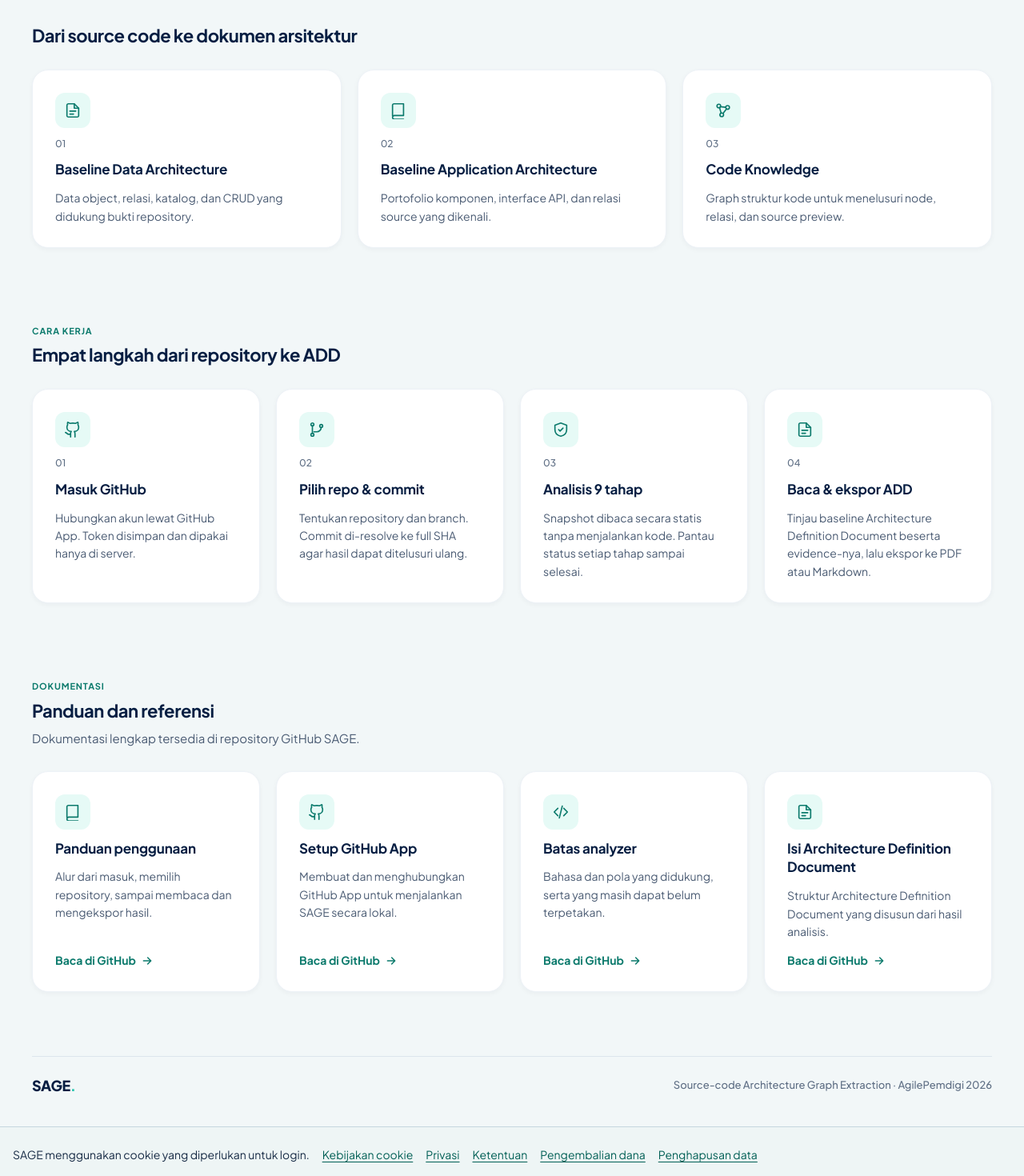
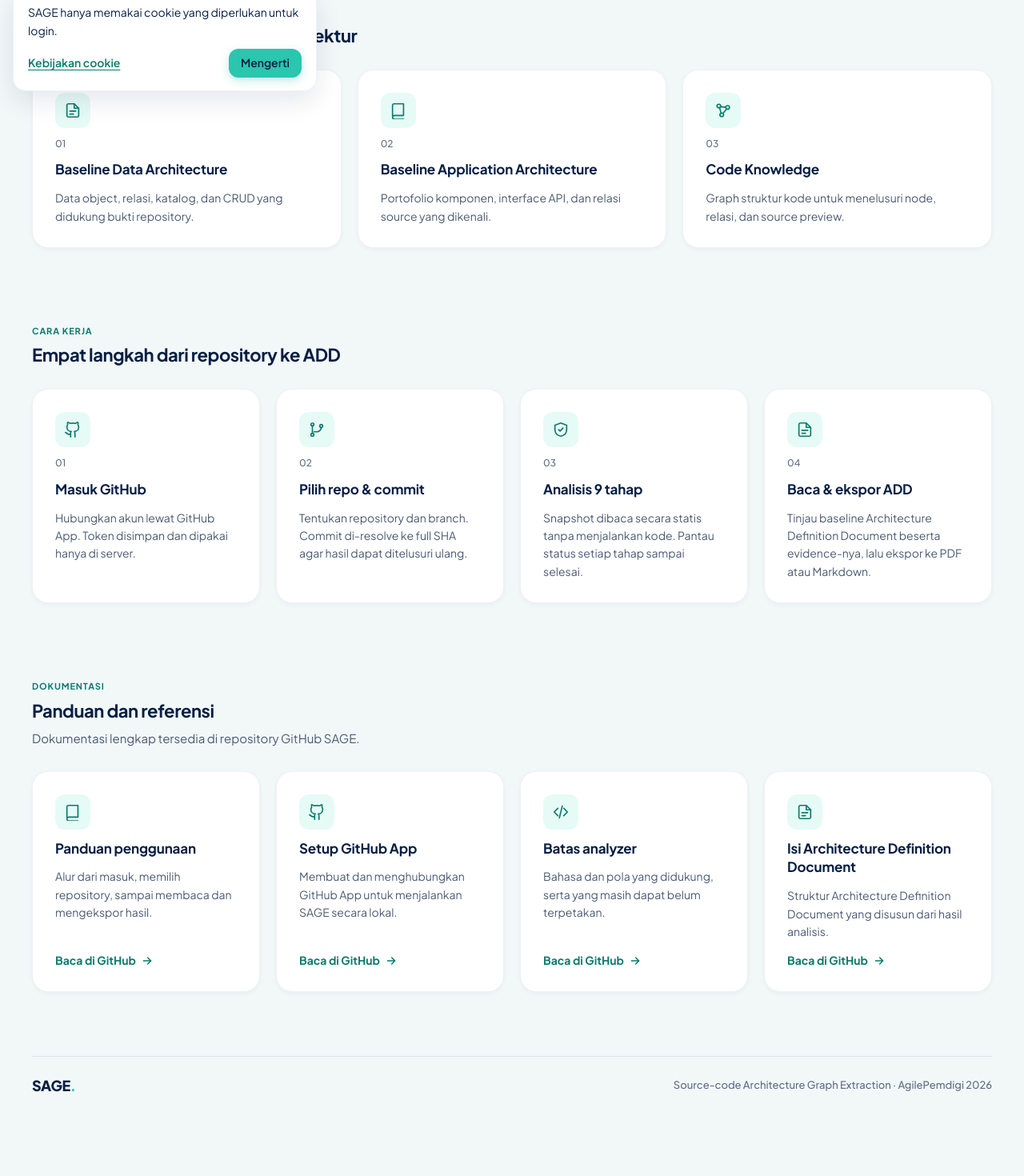
Before and after one commit to AgilePemdigi-2026/sage, a Next.js app in the folder apps/web/: page / in a window 1280 px wide. Shown: the part 670-2140 px from the top of the page at 80% size. After the commit the page ends 2078 px from the top, so only its background shows below. Built offline with nearby package versions, Linux system fonts and the light colour scheme.

Commit message:
feat(web): ganti bar cookie dengan kartu pemberitahuan melayang

```diff
--- a/apps/web/app/globals.css
+++ b/apps/web/app/globals.css
@@ -153,24 +153,3 @@ body {
 .sage-policies p, .sage-policies nav, .sage-policies section { margin-block-start: 1rem; }
 .sage-policies a { color: #005f55; text-decoration: underline; text-underline-offset: .2em; }
 .sage-policies a:focus-visible { outline: 2px solid #005f55; outline-offset: 4px; }
-
-.sage-policy-bar {
-  display: flex;
-  flex-wrap: wrap;
-  align-items: center;
-  gap: .5rem 1rem;
-  padding: .75rem max(1rem, env(safe-area-inset-right)) max(.75rem, env(safe-area-inset-bottom)) max(1rem, env(safe-area-inset-left));
-  background: #eef5f5;
-  color: #172b45;
-  border-top: 1px solid #c6d7df;
-  font-size: .875rem;
-}
-.sage-policy-bar a {
-  display: inline-flex;
-  align-items: center;
-  min-block-size: 44px;
-  color: #005f55;
-  text-decoration: underline;
-  text-underline-offset: .2em;
-}
-.sage-policy-bar a:focus-visible { outline: 2px solid #005f55; outline-offset: 3px; }
--- a/apps/web/app/layout.tsx
+++ b/apps/web/app/layout.tsx
@@ -1,5 +1,4 @@
 import type { Metadata } from "next";
-import Link from "next/link";
 import "@fontsource/plus-jakarta-sans/400.css";
 import "@fontsource/plus-jakarta-sans/500.css";
 import "@fontsource/plus-jakarta-sans/600.css";
@@ -7,6 +6,7 @@ import "@fontsource/plus-jakarta-sans/700.css";
 import "@fontsource/plus-jakarta-sans/800.css";
 import "./globals.css";
 import { AccountProvider } from "../components/design-system/account-context.tsx";
+import { CookieNotice } from "../components/design-system/ui.tsx";
 import { readHeaderAccount } from "../lib/auth/header-account.ts";
 
 export const metadata: Metadata = {
@@ -22,14 +22,7 @@ export default async function RootLayout({ children }: Readonly<{ children: Reac
       <body>
         <AccountProvider account={account}>
           {children}
-          <aside className="sage-policy-bar" aria-label="Cookie dan kebijakan SAGE" data-print-hide>
-            <span>SAGE menggunakan cookie yang diperlukan untuk login.</span>
-            <Link href="/policies#cookie">Kebijakan cookie</Link>
-            <Link href="/policies#privasi">Privasi</Link>
-            <Link href="/policies#ketentuan">Ketentuan</Link>
-            <Link href="/policies#pengembalian-dana">Pengembalian dana</Link>
-            <Link href="/policies#penghapusan">Penghapusan data</Link>
-          </aside>
+          <CookieNotice />
         </AccountProvider>
       </body>
     </html>
--- a/apps/web/components/design-system/ui.module.css
+++ b/apps/web/components/design-system/ui.module.css
@@ -81,6 +81,7 @@
   font-size: var(--text-button); line-height: var(--text-button--line-height); font-weight: 600;
 }
 .button_lg { height: 52px; padding: 0 26px; font-size: 15px; }
+.button_sm { height: 36px; padding: 0 14px; gap: 6px; }
 .button_primary { color: var(--color-ink); background: var(--color-teal-500); box-shadow: var(--shadow-teal); }
 .button_primary:hover:not(:disabled) { background: var(--color-teal-600); }
 .button_secondary { color: var(--color-ink); background: var(--color-surface); border-color: var(--color-border); box-shadow: 0 2px 3px rgb(15 23 42 / 4%); }
@@ -376,3 +377,34 @@ button.pill:disabled { cursor: not-allowed; opacity: .6; }
   .breadcrumbBack { display: inline-flex; gap: 6px; }
   .breadcrumbFull { display: none; }
 }
+
+/* ── Pemberitahuan cookie: kartu melayang kiri bawah ─────────────── */
+.cookieNotice {
+  position: fixed; left: 16px; bottom: max(16px, env(safe-area-inset-bottom)); z-index: 60;
+  display: grid; gap: 12px; width: calc(100% - 32px); max-width: 380px; padding: 16px 18px;
+  border: 1px solid var(--color-border-soft); border-radius: 16px; background: var(--color-surface); box-shadow: var(--shadow-pop);
+  color: var(--color-ink); font-family: var(--font-sans);
+  animation: cookieIn var(--duration-base) var(--ease-out-soft);
+}
+.cookieNotice *, .cookieNotice *::before, .cookieNotice *::after { box-sizing: border-box; }
+.cookieNotice p { margin: 0; font-size: var(--text-body-sm); line-height: var(--text-body-sm--line-height); }
+.cookieNoticeActions { display: flex; align-items: center; justify-content: space-between; gap: 12px; }
+.cookieNoticeActions a {
+  color: var(--color-teal-700); font-size: var(--text-body-sm); line-height: 1.4; font-weight: 600;
+  text-decoration: underline; text-underline-offset: 3px;
+}
+.cookieNotice :is(a, button):focus-visible { outline: 2px solid var(--color-teal-500); outline-offset: 2px; }
+.cookieNotice button { font-family: inherit; }
+@keyframes cookieIn { from { opacity: 0; transform: translateY(8px); } to { opacity: 1; transform: none; } }
+@media (max-width: 560px) {
+  .cookieNotice {
+    left: 12px; right: 12px; bottom: max(12px, env(safe-area-inset-bottom)); width: auto; max-width: none;
+    grid-template-columns: minmax(0, 1fr) auto; align-items: center; gap: 4px 12px; padding: 12px 12px 12px 16px;
+  }
+  .cookieNotice p { grid-column: 1; font-size: var(--text-caption); line-height: 1.45; }
+  .cookieNoticeActions { display: contents; }
+  .cookieNoticeActions a { grid-column: 1; grid-row: 2; justify-self: start; font-size: var(--text-caption); }
+  .cookieNoticeActions button { grid-column: 2; grid-row: 1 / span 2; }
+}
+@media (prefers-reduced-motion: reduce) { .cookieNotice { animation: cookieFade var(--duration-base) linear; } }
+@keyframes cookieFade { from { opacity: 0; } to { opacity: 1; } }
--- a/apps/web/components/design-system/ui.tsx
+++ b/apps/web/components/design-system/ui.tsx
@@ -97,12 +97,42 @@ export function DesignFrame({ children, active = "none" }: {
   </div>;
 }
 
+/* ── Pemberitahuan cookie ─────────────────────────────────────────── */
+
+const COOKIE_NOTICE_KEY = "sage-cookie-notice";
+
+/**
+ * Kartu melayang kiri bawah. Tidak pernah dirender saat SSR: baru muncul setelah hidrasi jika belum ditutup,
+ * sehingga tidak ada kilatan di alur dokumen (mis. saat redirect). Status tutup disimpan di localStorage.
+ */
+export function CookieNotice() {
+  const [visible, setVisible] = useState(false);
+  useEffect(() => {
+    let dismissed = false;
+    try { dismissed = window.localStorage.getItem(COOKIE_NOTICE_KEY) === "dismissed"; } catch { /* storage diblokir: tetap tampil */ }
+    // eslint-disable-next-line react-hooks/set-state-in-effect -- sengaja setelah hidrasi; SSR selalu tanpa kartu.
+    if (!dismissed) setVisible(true);
+  }, []);
+  if (!visible) return null;
+  function dismiss() {
+    try { window.localStorage.setItem(COOKIE_NOTICE_KEY, "dismissed"); } catch { /* tetap tutup untuk sesi ini */ }
+    setVisible(false);
+  }
+  return <aside className={styles.cookieNotice} aria-label="Cookie dan kebijakan SAGE" data-print-hide data-cookie-notice>
+    <p>SAGE hanya memakai cookie yang diperlukan untuk login.</p>
+    <div className={styles.cookieNoticeActions}>
+      <Link href="/policies#cookie">Kebijakan cookie</Link>
+      <Button size="sm" onClick={dismiss}>Mengerti</Button>
+    </div>
+  </aside>;
+}
+
 /* ── RD/Button ────────────────────────────────────────────────────────── */
 
 type ButtonOwnProps = {
   /** `github` = latar ink + teks putih (tombol GitHub, CLAUDE.md). */
   variant?: "primary" | "secondary" | "ghost" | "github" | "link";
-  size?: "md" | "lg";
+  size?: "sm" | "md" | "lg";
   block?: boolean;
   /** Tambahkan panah yang bergeser 4px saat hover. */
   arrow?: boolean;
@@ -117,7 +147,7 @@ type ButtonAsLink = ButtonOwnProps & Omit<AnchorHTMLAttributes<HTMLAnchorElement
 export function Button(props: ButtonAsButton | ButtonAsLink) {
   const { variant = "primary", size = "md", block = false, arrow = false, loading = false, children, className, ...rest } = props;
   const classes = cx(
-    styles.button, styles[`button_${variant}`], size === "lg" && styles.button_lg, block && styles.button_block,
+    styles.button, styles[`button_${variant}`], size === "lg" && styles.button_lg, size === "sm" && styles.button_sm, block && styles.button_block,
     "hover-lift-button", arrow && "hover-arrow", className,
   );
   const content = <>{loading ? <Spinner /> : null}{children}{arrow && !loading ? <ArrowIcon /> : null}</>;
```
